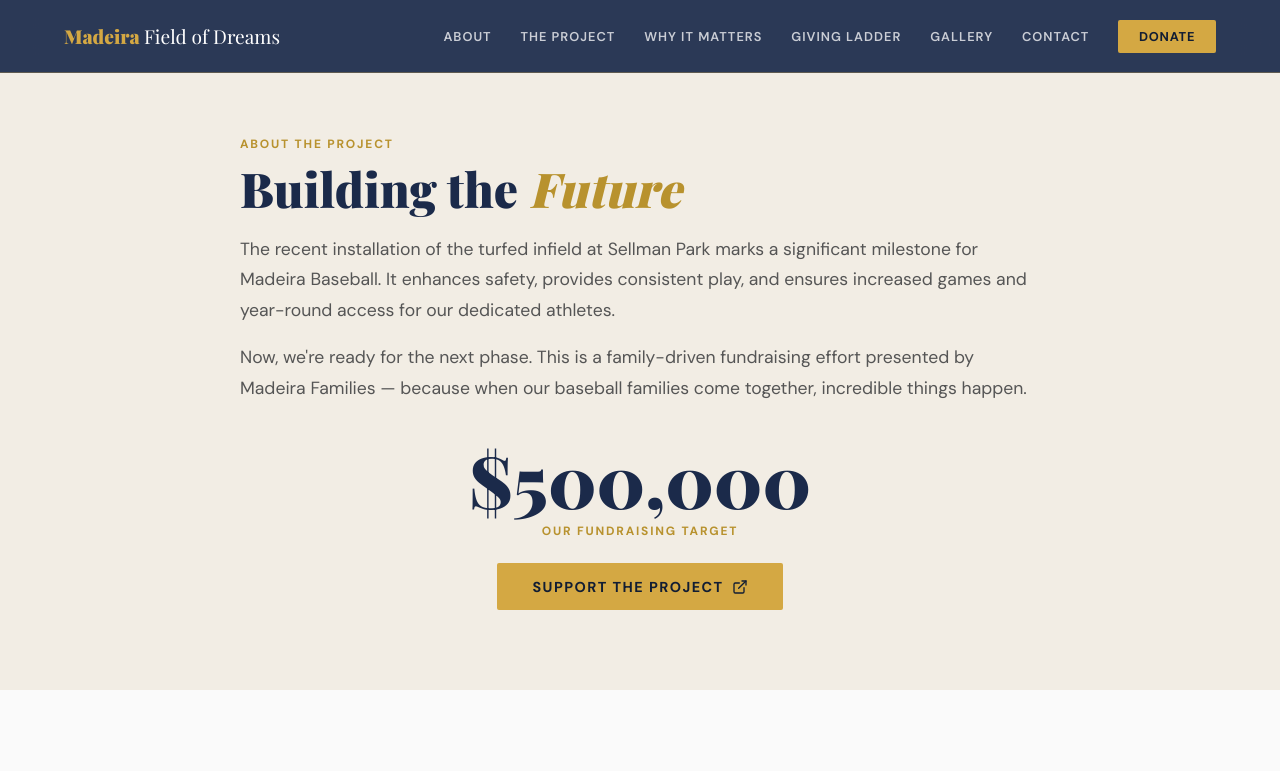
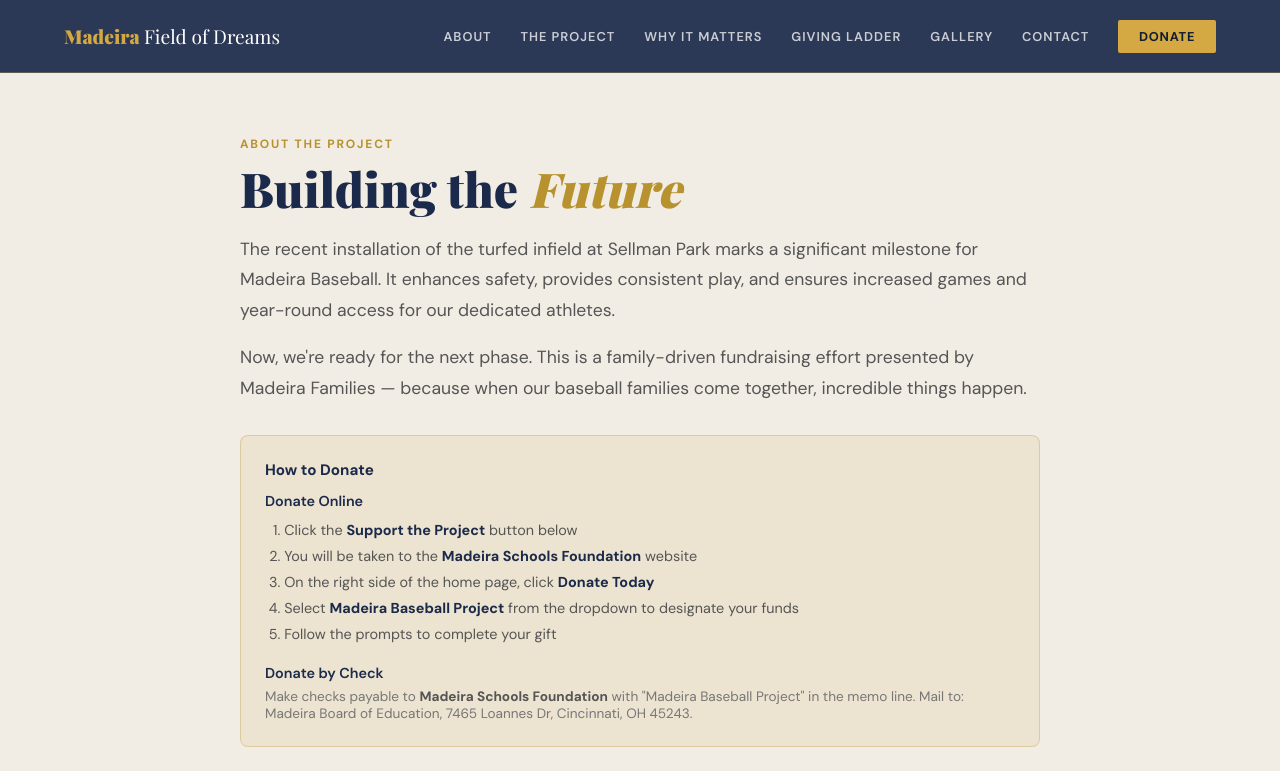
Before and after one commit to jordanbeck8/madeira-field-of-dreams, a React (Vite) app: page / in a window 1280 px wide. Shown: the top 771 px of the page. Built offline with nearby package versions, Linux system fonts and the light colour scheme; a web font is replaced by a local one.

Commit message:
Add donation instructions to landing page

```diff
--- a/src/App.jsx
+++ b/src/App.jsx
@@ -247,7 +247,20 @@ export default function MadeiraFieldOfDreams() {
             </p>
           </Reveal>
           <Reveal delay={0.3}>
-            <div style={{ textAlign: "center", marginTop: "2.5rem" }}><div style={{ fontFamily: "var(--fd)", fontWeight: 900, fontSize: "clamp(2.5rem, 6vw, 4.5rem)", lineHeight: 1, color: "#1B2A4A", marginBottom: "0.5rem" }}>$500,000</div><div style={{ fontSize: "0.75rem", fontWeight: 700, textTransform: "uppercase", letterSpacing: "0.15em", color: "#B8922E", marginBottom: "1.5rem" }}>Our Fundraising Target</div>
+            <div style={{ background: "rgba(184,146,46,0.1)", border: "1px solid rgba(184,146,46,0.3)", borderRadius: 8, padding: "1.5rem", marginTop: "2rem", marginBottom: "2rem" }}>
+              <p style={{ color: "#1B2A4A", fontWeight: 700, fontSize: "0.95rem", marginBottom: "0.75rem" }}>How to Donate</p>
+              <p style={{ color: "#1B2A4A", fontWeight: 600, fontSize: "0.9rem", marginBottom: "0.5rem" }}>Donate Online</p>
+              <ol style={{ color: "#555", fontSize: "0.9rem", lineHeight: 1.8, paddingLeft: "1.2rem", margin: 0 }}>
+                <li>Click the <strong style={{ color: "#1B2A4A" }}>Support the Project</strong> button below</li>
+                <li>You will be taken to the <strong style={{ color: "#1B2A4A" }}>Madeira Schools Foundation</strong> website</li>
+                <li>On the right side of the home page, click <strong style={{ color: "#1B2A4A" }}>Donate Today</strong></li>
+                <li>Select <strong style={{ color: "#1B2A4A" }}>Madeira Baseball Project</strong> from the dropdown to designate your funds</li>
+                <li>Follow the prompts to complete your gift</li>
+              </ol>
+              <p style={{ color: "#1B2A4A", fontWeight: 600, fontSize: "0.9rem", marginTop: "1rem", marginBottom: "0.4rem" }}>Donate by Check</p>
+              <p style={{ color: "#777", fontSize: "0.85rem", margin: 0 }}>Make checks payable to <strong style={{ color: "#555" }}>Madeira Schools Foundation</strong> with "Madeira Baseball Project" in the memo line. Mail to: Madeira Board of Education, 7465 Loannes Dr, Cincinnati, OH 45243.</p>
+            </div>
+            <div style={{ textAlign: "center", marginTop: "1.5rem" }}><div style={{ fontFamily: "var(--fd)", fontWeight: 900, fontSize: "clamp(2.5rem, 6vw, 4.5rem)", lineHeight: 1, color: "#1B2A4A", marginBottom: "0.5rem" }}>$500,000</div><div style={{ fontSize: "0.75rem", fontWeight: 700, textTransform: "uppercase", letterSpacing: "0.15em", color: "#B8922E", marginBottom: "1.5rem" }}>Our Fundraising Target</div>
               <DonateButton />
             </div>
           </Reveal>
```
